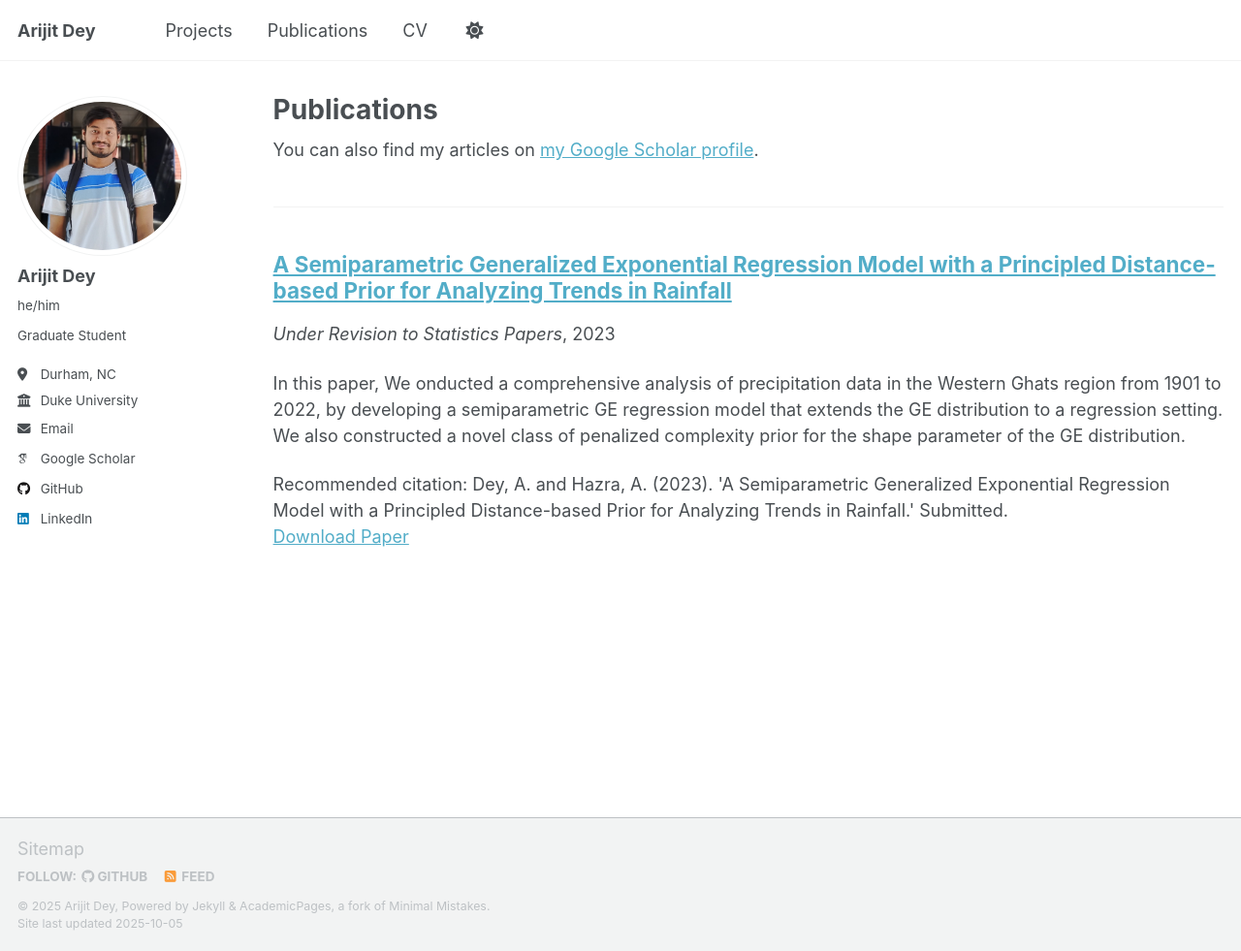
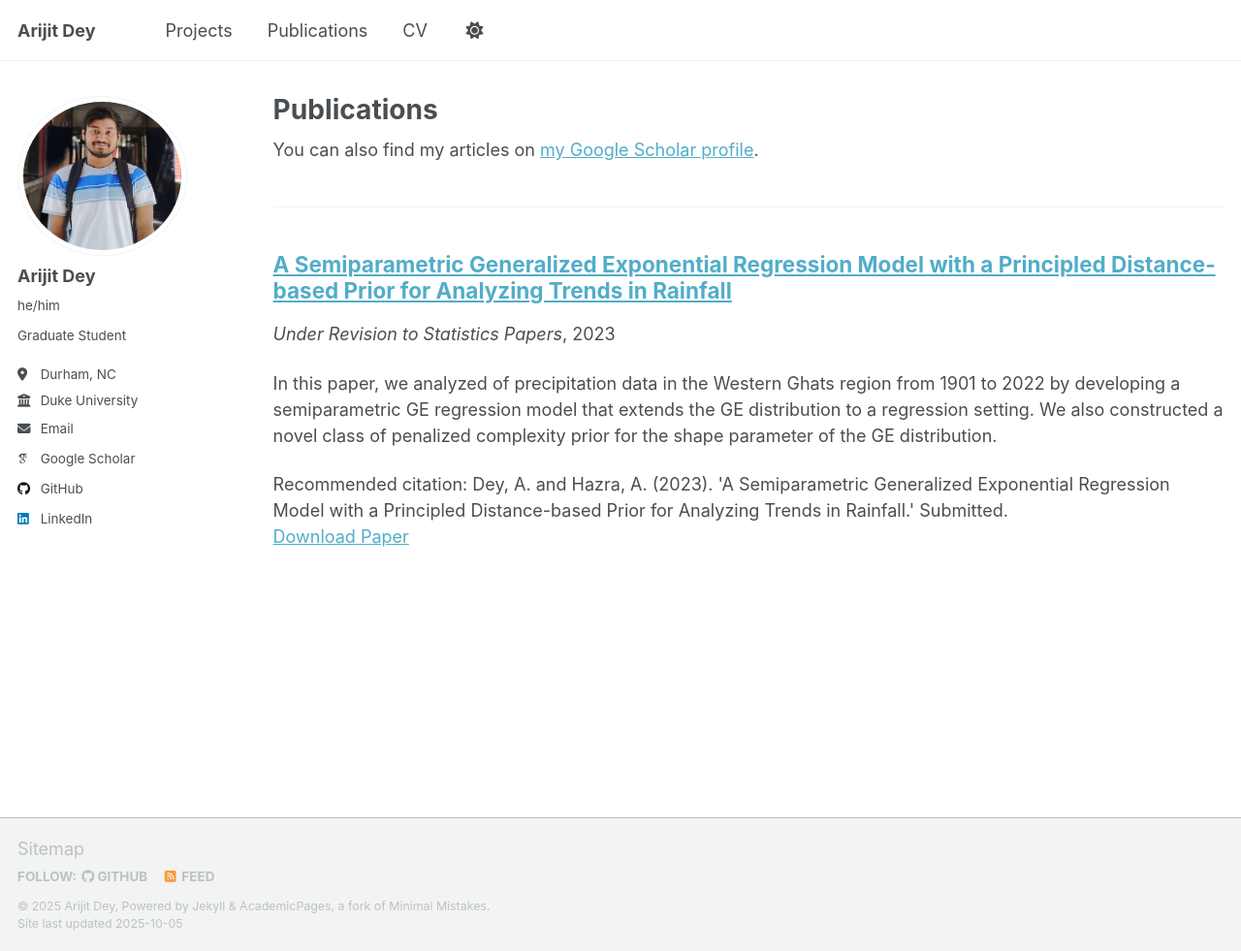
Before and after one commit to arijitdey22/arijitdey22.github.io, a Jekyll site: the page built from _pages/publications.html, in a window 1280 px wide and 981 px high. Shown: the whole window at 97% size. Built offline with Jekyll 4.4.1, drawn with Linux system fonts in a browser that asks for light colours; some web fonts are replaced; a script that is not in the unit is left out.

Commit message:
Update Semiparametric_GE_PC_Prior.md

```diff
--- a/_publications/Semiparametric_GE_PC_Prior.md
+++ b/_publications/Semiparametric_GE_PC_Prior.md
@@ -3,7 +3,7 @@ title: "A Semiparametric Generalized Exponential Regression Model with a Princip
 collection: publications
 categories: [under-review]
 permalink: /publications/Semiparametric_GE_PC_Prior
-excerpt: "In this paper, We onducted a comprehensive analysis of precipitation data in the Western Ghats region from 1901 to 2022, by developing a semiparametric GE regression model that extends the GE distribution to a regression setting.
+excerpt: "In this paper, we analyzed of precipitation data in the Western Ghats region from 1901 to 2022 by developing a semiparametric GE regression model that extends the GE distribution to a regression setting.
 We also constructed a novel class of penalized complexity prior for the shape parameter of the GE distribution."
 date: 2023-09-01
 venue: "Under Revision to Statistics Papers"
```
